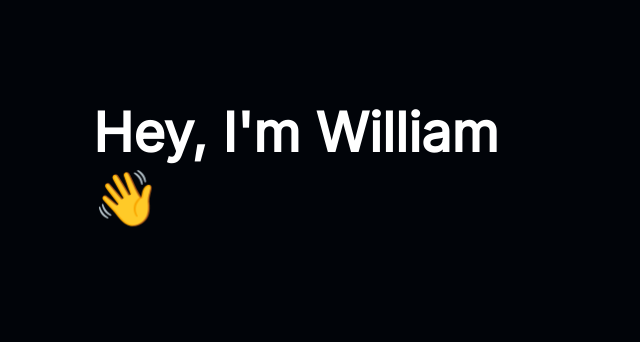
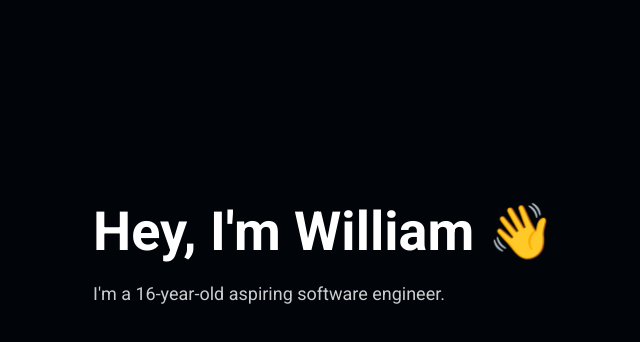
Before and after one commit to malloryhayr/home, a Next.js app: page / in a window 1280 px wide. Shown: the top 342 px of the page, without its empty margins (307-947 px from the left). Built offline with nearby package versions, Linux system fonts and the light colour scheme.

Commit message:
feat: age display

```diff
--- a/components/text.tsx
+++ b/components/text.tsx
@@ -1,5 +1,17 @@
 import { PropsWithChildren } from 'react';
 
 export const Header = (props: PropsWithChildren<{}>) => (
-	<h1 style={{ fontSize: '54px' }}>{props.children}</h1>
+	<h1 style={{ fontSize: '54px', fontWeight: '700' }}>{props.children}</h1>
 );
+
+export const Paragraph = (props: PropsWithChildren<{}>) => (
+	<p
+		style={{
+			fontSize: '18px',
+			color: 'rgba(255, 255, 255, 0.8)',
+			marginTop: '20px',
+		}}
+	>
+		{props.children}
+	</p>
+);
--- /dev/null
+++ b/lib/time.ts
@@ -0,0 +1,13 @@
+import dayjs from 'dayjs';
+import utc from 'dayjs/plugin/utc';
+import timezone from 'dayjs/plugin/timezone';
+
+dayjs.extend(utc);
+dayjs.extend(timezone);
+
+export function isDate(date: string) {
+	const then = dayjs(date).tz('America/Los_Angeles');
+	const now = dayjs();
+
+	return now.month() === then.month() && now.date() === then.date();
+}
--- a/package.json
+++ b/package.json
@@ -8,7 +8,7 @@
     "lint": "next lint"
   },
   "dependencies": {
-    "framer-motion": "^5.6.0",
+    "dayjs": "^1.10.7",
     "next": "12.0.7",
     "react": "17.0.2",
     "react-dom": "17.0.2",
--- a/pages/_app.tsx
+++ b/pages/_app.tsx
@@ -4,11 +4,13 @@ import styled from 'styled-components';
 
 function MyApp({ Component, pageProps }: AppProps) {
 	return (
-		<PageContainer>
-			<PageContent>
-				<Component {...pageProps} />
-			</PageContent>
-		</PageContainer>
+		<>
+			<PageContainer>
+				<PageContent>
+					<Component {...pageProps} />
+				</PageContent>
+			</PageContainer>
+		</>
 	);
 }
 
@@ -21,12 +23,13 @@ const PageContainer = styled.div`
 	display: flex;
 	flex-direction: column;
 	align-items: center;
-	justify-content: center;
 `;
 
 const PageContent = styled.div`
 	width: 37.5%;
-	height: 75%;
+	height: auto;
+
+	margin-top: 12.5em;
 
 	display: flex;
 `;
--- a/pages/index.tsx
+++ b/pages/index.tsx
@@ -1,13 +1,62 @@
+import { useEffect, useState } from 'react';
 import type { NextPage } from 'next';
 
-import { Header } from 'components/text';
+import { Header, Paragraph } from 'components/text';
+
+import { isDate } from 'lib/time';
 
 const Home: NextPage = () => {
+	const [isBirthday, setIsBirthday] = useState(isDate('March 13 2005'));
+
+	const [intervalCheck, setIntervalCheck] = useState(0);
+	useEffect(() => {
+		const interval = setInterval(() => {
+			setIsBirthday(isDate('March 13 2005'));
+
+			setIntervalCheck(intervalCheck + 1);
+		}, 100);
+
+		return () => clearInterval(interval);
+	}, [intervalCheck]);
+
 	return (
-		<>
-			<Header>Hey, I{`'`}m William 👋</Header>
-		</>
+		<div>
+			<Header>
+				Hey, I{`'`}m William {isBirthday ? '🥳' : '👋'}
+			</Header>
+			<Paragraph>
+				I{`'`}m a <Age birthdate={new Date('March 13 2005').getTime()} />
+				-year-old aspiring software engineer.
+			</Paragraph>
+		</div>
 	);
 };
 
 export default Home;
+
+const Age = ({ birthdate }: { birthdate: number }) => {
+	const [clicked, setClicked] = useState(false);
+
+	const diff = Date.now() - birthdate;
+
+	const [yearRounded, setYearRounded] = useState(Math.floor(diff / 3.154e10));
+	const [yearExact, setYearExact] = useState(diff / 3.154e10);
+
+	const [intervalCheck, setIntervalCheck] = useState(0);
+	useEffect(() => {
+		const interval = setInterval(() => {
+			setYearRounded(Math.floor(diff / 3.154e10));
+			setYearExact(diff / 3.154e10);
+
+			setIntervalCheck(intervalCheck + 1);
+		}, 100);
+
+		return () => clearInterval(interval);
+	}, [intervalCheck, diff]);
+
+	return (
+		<span onClick={() => setClicked(!clicked)} className={'clickable'}>
+			{clicked ? `~${yearExact.toFixed(8)}` : yearRounded}
+		</span>
+	);
+};
--- a/styles/globals.scss
+++ b/styles/globals.scss
@@ -1,4 +1,4 @@
-@import url('https://fonts.googleapis.com/css2?family=Inter&display=swap');
+@import url('https://fonts.googleapis.com/css2?family=Roboto:wght@400;700&display=swap');
 
 :root {
 	--bg: #010409;
@@ -10,6 +10,7 @@ body,
 html {
 	padding: 0;
 	margin: 0;
+	user-select: none;
 }
 
 body,
@@ -17,8 +18,18 @@ html,
 #__next {
 	background-color: var(--bg);
 	color: var(--text);
-	font-family: 'Inter', sans-serif;
+	font-family: 'Roboto', sans-serif;
 
 	height: 100%;
 	width: 100%;
 }
+
+.clickable {
+	transition: background 0.075s;
+}
+
+.clickable:hover {
+	cursor: pointer;
+	background: rgba(255, 255, 255, 0.3);
+	border-radius: 2px;
+}
```
Also changed, not shown: 1 other file (tests, documents, lock files or other folders).
